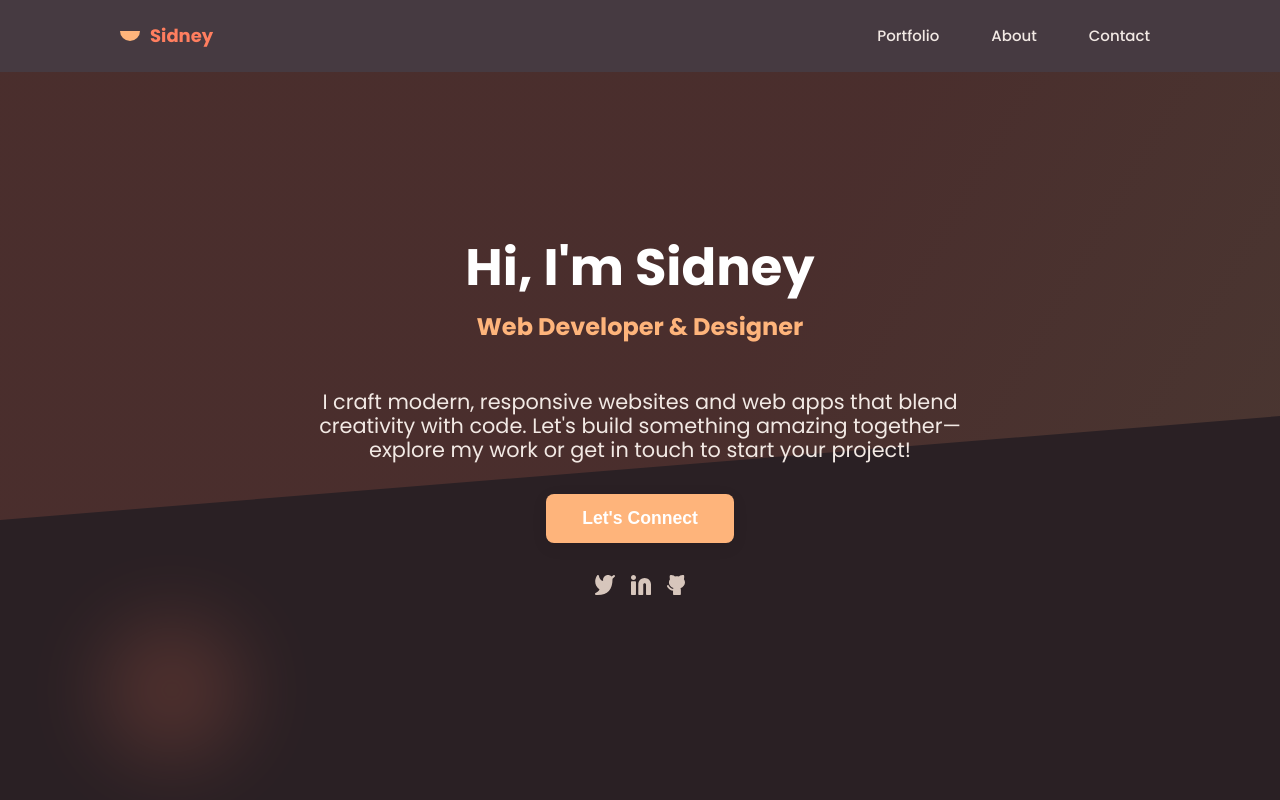
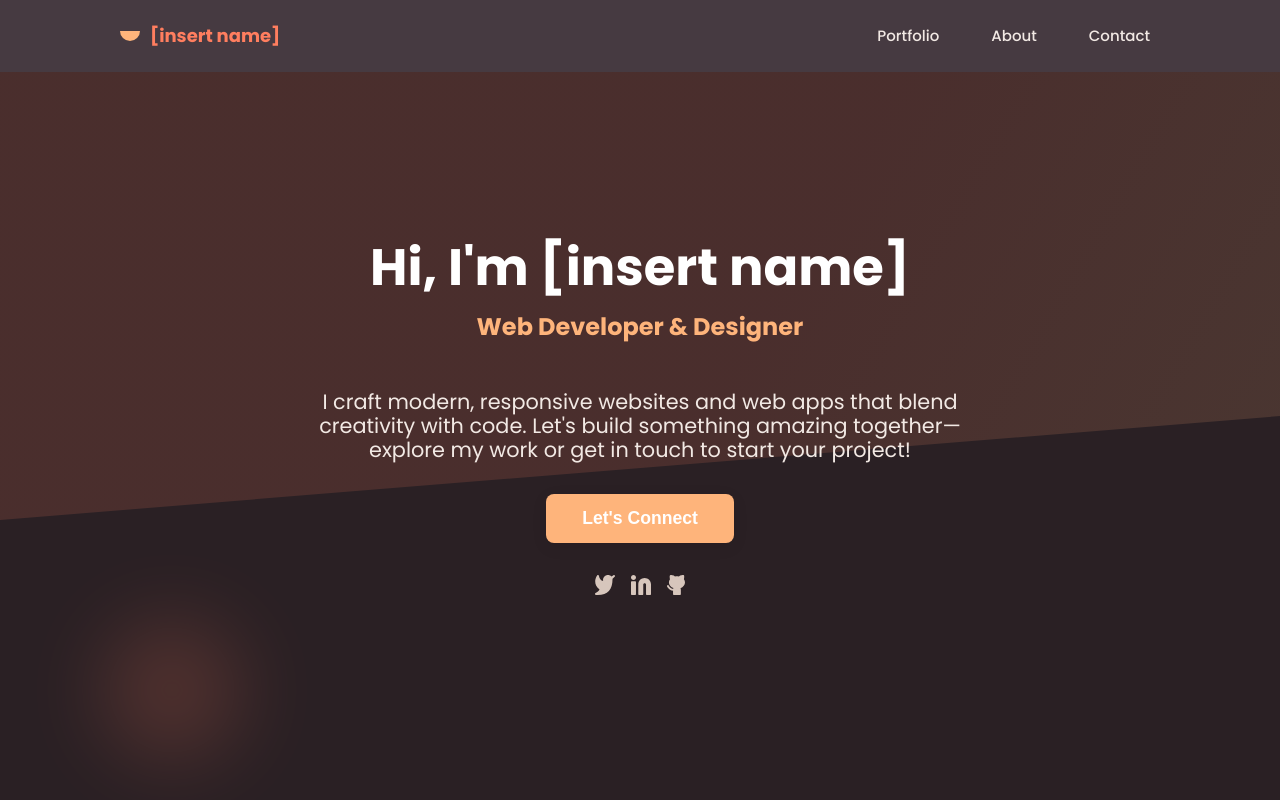
Before and after one commit to XsidX/codekenya-my-portfolio-demo, a website: page index-nojs.html in a window 1280 px wide. Shown: the top 800 px of the page. Drawn offline with Linux system fonts and the light colour scheme.

Commit message:
feat: bare bone content

```diff
--- a/index-nojs.html
+++ b/index-nojs.html
@@ -5,7 +5,7 @@
   <meta http-equiv="X-UA-Compatible" content="IE=edge">
   <meta name="viewport" content="width=device-width, initial-scale=1.0">
   <link rel="stylesheet" href="styles.css">
-  <title>Sid's Portfolio</title>
+  <title>[insert name]'s Portfolio</title>
 </head>
 <body>
   <section id="menu-wrapper" class="display-none">
@@ -28,7 +28,7 @@
       <header class="header-container position-fixed">
         <div class="logo">
           <span></span>
-          <a href="">Sidney</a>
+          <a href="">[insert name]</a>
         </div>
 
         <nav class="nav-wrapper">
@@ -50,7 +50,7 @@
         <div class="hero-wrapper-bg"></div>
         <div class="hero-wrapper-shapes"></div>
         <div class="hero-container">
-          <h1 class="intro-text">Hi, I'm Sidney<br><span class="highlight">Web Developer & Designer</span></h1>
+          <h1 class="intro-text">Hi, I'm [insert name]<br><span class="highlight">Web Developer & Designer</span></h1>
           <p class="hero-desc">I craft modern, responsive websites and web apps that blend creativity with code. Let's build something amazing together—explore my work or get in touch to start your project!</p>
           <button type="button" class="hero-cta">Let's Connect</button>
           <ul class="social">
```
Also changed, not shown: index-nostyle-nojs.html (+2 -2 lines), index.html (+3 -3 lines).
